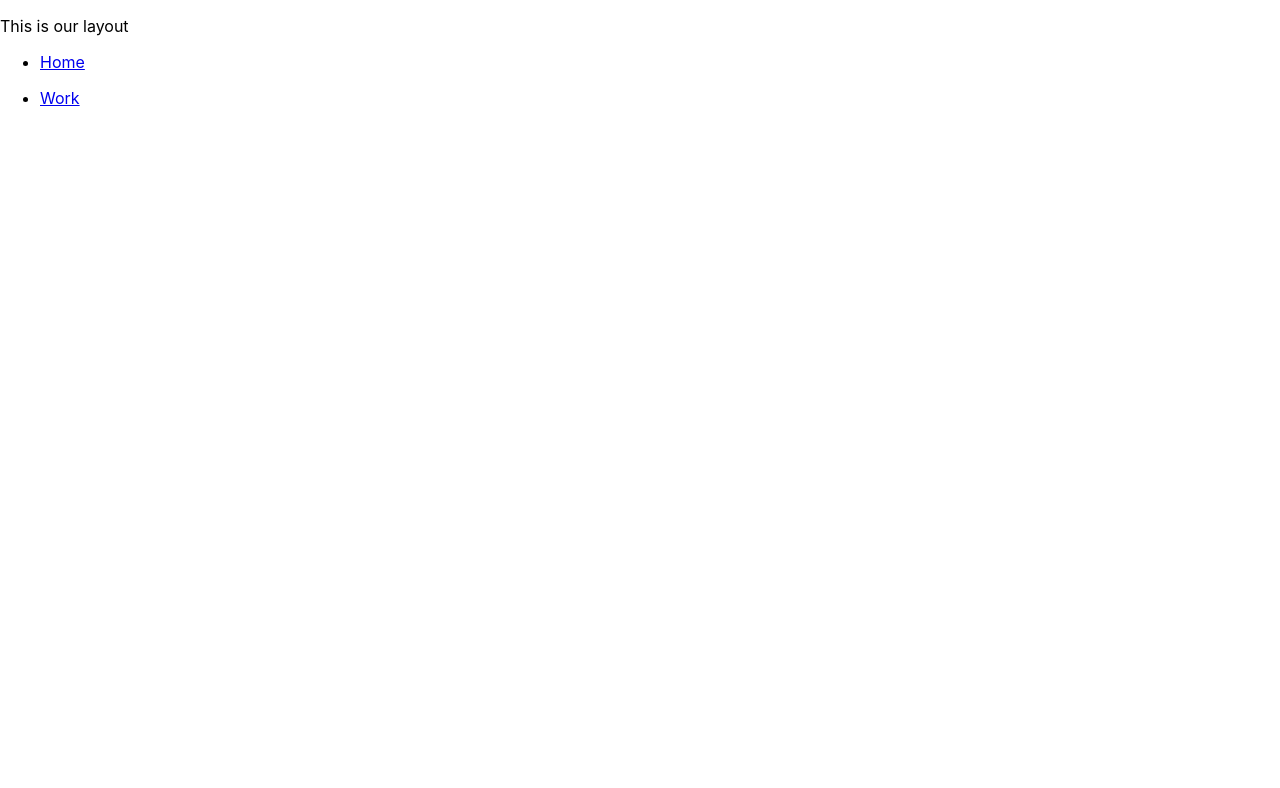
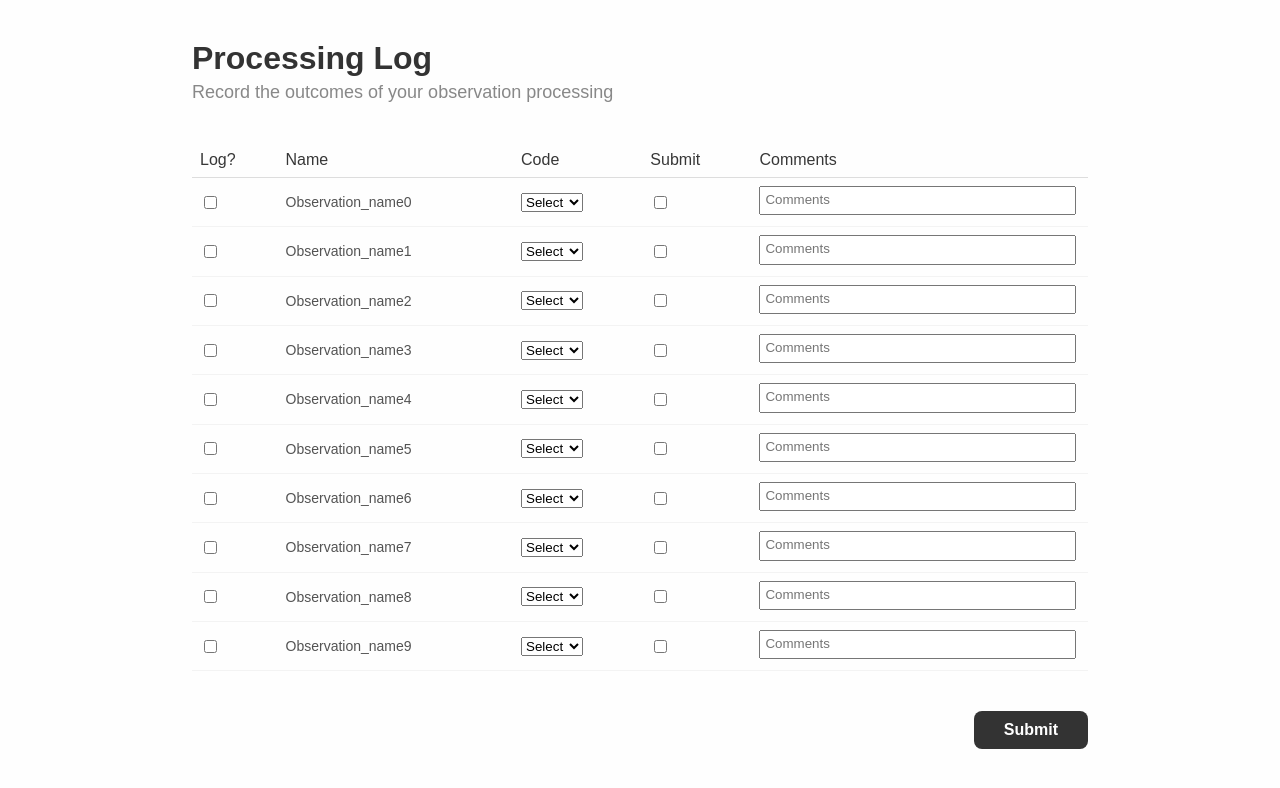
Before and after one commit to victorhernandez11/processingLog, a React (Create React App) app in the folder app/: page / in a window 1280 px wide. Shown: the top 788 px of the page. Built offline with nearby package versions, Linux system fonts and the light colour scheme.

Commit message:
wireframe completed, check for visuals!

```diff
--- a/app/src/App.css
+++ b/app/src/App.css
@@ -1,38 +1,86 @@
-.App {
-  text-align: center;
+.title-section {
+  width: 70%;
+  max-width: 1200px;
+  margin: 0 auto;
+  padding-top: 40px;
+  padding-bottom: 40px;
 }
 
-.App-logo {
-  height: 40vmin;
-  pointer-events: none;
+.title {
+  color: #333333;
+  font-size: 32px;
+  margin: 0 0 5px 0;
 }
 
-@media (prefers-reduced-motion: no-preference) {
-  .App-logo {
-    animation: App-logo-spin infinite 20s linear;
-  }
+.subtitle {
+  color: #888888;
+  font-size: 18px;
+  margin: 0;
 }
 
-.App-header {
-  background-color: #282c34;
-  min-height: 100vh;
-  display: flex;
-  flex-direction: column;
-  align-items: center;
-  justify-content: center;
-  font-size: calc(10px + 2vmin);
-  color: white;
+body {
+  font-family: Arial, sans-serif;
+  margin: 0;
+  padding: 0;
+  background-color: #fefefe;
 }
 
-.App-link {
-  color: #61dafb;
+.table {
+  width: 100%;
+  max-width: 1200px;
+  margin: 0 auto;
+  border-collapse: collapse;
+  margin-bottom: 40px;
 }
 
-@keyframes App-logo-spin {
-  from {
-    transform: rotate(0deg);
-  }
-  to {
-    transform: rotate(360deg);
-  }
+th,
+td {
+  padding: 8px;
+  text-align: left;
 }
+
+td {
+  border-bottom: 1px solid #f3f3f3;
+  font-size: 14px;
+  color: #535353;
+}
+
+th {
+  border-bottom: 1px solid #dddddd;
+  font-size: 16px;
+  font-weight: 500;
+  color: #373737;
+}
+
+textarea {
+  resize: none;
+  font-family: Arial, sans-serif;
+  height: 1.3em;
+  padding: 5px;
+  width: 95%;
+}
+
+textarea:focus {
+  resize: vertical;
+}
+
+button {
+  float: right;
+  padding: 10px 30px;
+  font-size: 16px;
+  font-weight: 600;
+  border: none;
+  background-color: #333333;
+  color: #ffffff;
+  cursor: pointer;
+  border-radius: 8px;
+  margin-bottom: 80px;
+}
+
+.table-container {
+  width: 70%;
+  max-width: 1200px;
+  margin: 0 auto;
+  border-collapse: collapse;
+  margin-bottom: 40px;
+}
--- a/app/src/App.tsx
+++ b/app/src/App.tsx
@@ -1,24 +1,95 @@
+// import React from 'react';
+// import './App.css';
+
+// function App() {
+//   return (
+//     <div className="App">
+//       <div className="container">
+//         <div className="header">
+//           <div className="column">Log?</div>
+//           <div className="column">Name</div>
+//           <div className="column">Code</div>
+//           <div className="column">Submission Status</div>
+//           <div className="column">Comments</div>
+//         </div>
+//         {Array.from({ length: 10 }).map((_, index) => (
+//           <div key={index} className="row">
+//             <div className="column">
+//               <input type="checkbox" />
+//             </div>
+//             <div className="column">
+//               Observation_name{index}
+//             </div>
+//             <div className="column">
+//               <select>
+//                 <option value="">Select</option>
+//                 <option value="code1">Code1</option>
+//                 <option value="code2">Code2</option>
+//               </select>
+//             </div>
+//             <div className="column">
+//               <input type="checkbox" />
+//             </div>
+//             <div className="column">
+//               <input type="text" placeholder="Comments" />
+//             </div>
+//           </div>
+//         ))}
+//       </div>
+//     </div>
+//   );
+// }
+
+// export default App;
 import React from 'react';
-import logo from './logo.svg';
 import './App.css';
 
 function App() {
   return (
     <div className="App">
-      <header className="App-header">
-        <img src={logo} className="App-logo" alt="logo" />
-        <p>
-          Edit <code>src/App.tsx</code> and save to reload. Hello there
-        </p>
-        <a
-          className="App-link"
-          href="https://reactjs.org"
-          target="_blank"
-          rel="noopener noreferrer"
-        >
-          Learn React
-        </a>
-      </header>
+      <div className="title-section">
+        <h1 className="title">Processing Log</h1>
+        <p className="subtitle">Record the outcomes of your observation processing</p>
+      </div>
+      <div className='table-container'>
+        <table className="table">
+          <thead>
+            <tr>
+              <th>Log?</th>
+              <th>Name</th>
+              <th>Code</th>
+              <th>Submit</th>
+              <th>Comments</th>
+            </tr>
+          </thead>
+          <tbody>
+            {Array.from({ length: 10 }).map((_, index) => (
+              <tr key={index}>
+                <td>
+                  <input type="checkbox" />
+                </td>
+                <td>
+                  Observation_name{index}
+                </td>
+                <td>
+                  <select>
+                    <option value="">Select</option>
+                    <option value="code1">Code1</option>
+                    <option value="code2">Code2</option>
+                  </select>
+                </td>
+                <td>
+                  <input type="checkbox" />
+                </td>
+                <td>
+                  <textarea placeholder="Comments"></textarea>
+                </td>
+              </tr>
+            ))}
+          </tbody>
+        </table>
+        <button className="submit-button">Submit</button>
+      </div>
     </div>
   );
 }
--- a/app/src/components/Layout.tsx
+++ /dev/null
@@ -1,19 +0,0 @@
-import React from "react";
-import { Link, Outlet } from "react-router-dom";
-
-export const Layout: React.FC = () => {
-    return <div>
-        <p>This is our layout</p>
-        <ul>
-            <li>
-                <Link to="/home">Home</Link>
-            </li>
-        </ul>
-        <ul>
-            <li>
-                <Link to="/work">Work</Link>
-            </li>
-        </ul>
-        <Outlet />
-    </div>;
-}
--- a/app/src/components/pages/Work.tsx
+++ /dev/null
@@ -1,7 +0,0 @@
-import React from 'react';
-
-export const Work: React.FC = () => {
-    return <div>
-        <p>This is our work page content</p>
-    </div>;
-}
--- a/app/src/index.tsx
+++ b/app/src/index.tsx
@@ -2,23 +2,15 @@ import React from 'react';
 import ReactDOM from 'react-dom/client';
 import './index.css';
 import reportWebVitals from './reportWebVitals';
-import { HashRouter, Route, Routes } from 'react-router-dom';
-import { Layout } from './components/Layout';
-import { Work } from './components/pages/Work';
+import App from './App';
+
 
 const root = ReactDOM.createRoot(
   document.getElementById('root') as HTMLElement
 );
 root.render(
   <React.StrictMode>
-    {/* <App /> */}
-    <HashRouter>
-      <Routes>
-        <Route path="/" element={<Layout />}>
-          <Route path="/work" element={<Work />} />
-        </Route>
-      </Routes>
-    </HashRouter>
+    <App />
   </React.StrictMode>
 );
 
--- a/main.js
+++ b/main.js
@@ -7,9 +7,13 @@ function createMainWindow() {
         title: 'Processing Log',
         width: 1000,
         height: 600,
+        webPreferences: {
+            contextIsolation: true,
+            nodeIntegration: true,
+        }
     });
 
-    mainWindow.webContents.openDevTools();
+    // mainWindow.webContents.openDevTools();
 
     const startUrl = url.format({
         pathname: path.join(__dirname, "./app/build/index.html"),
```
